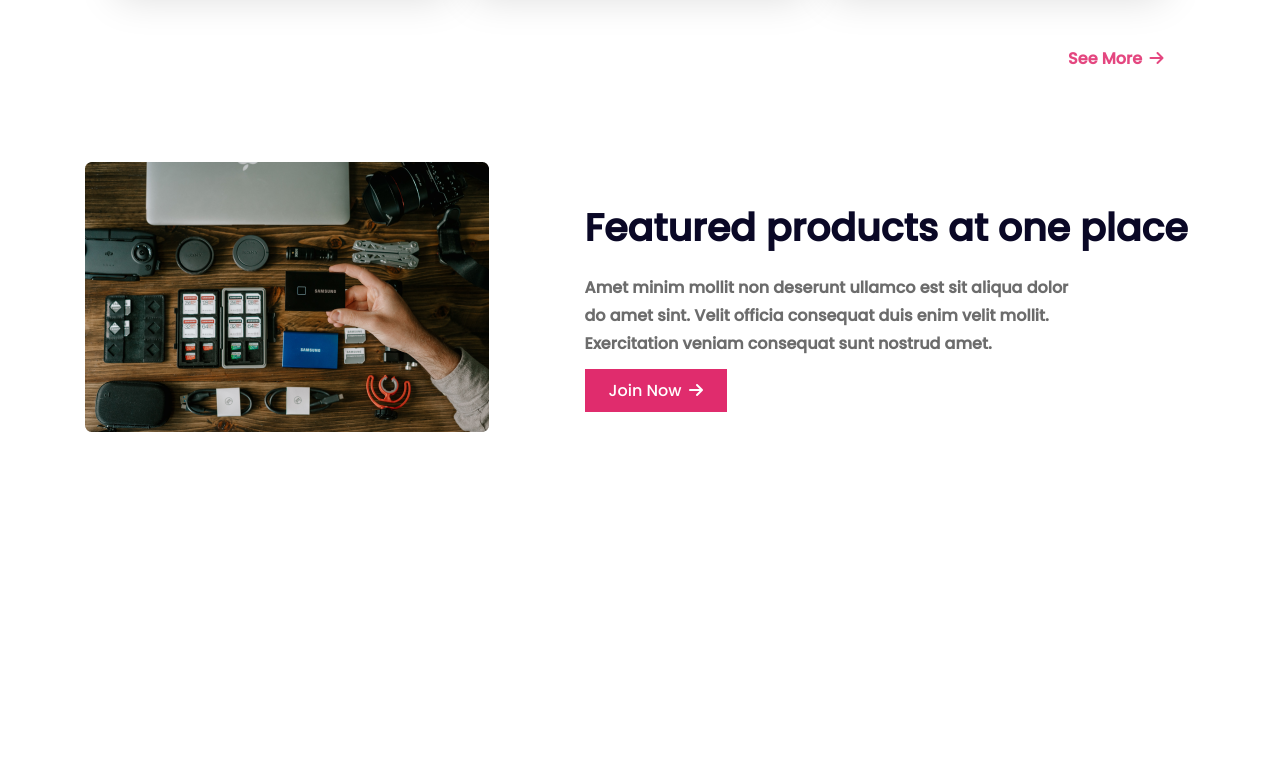
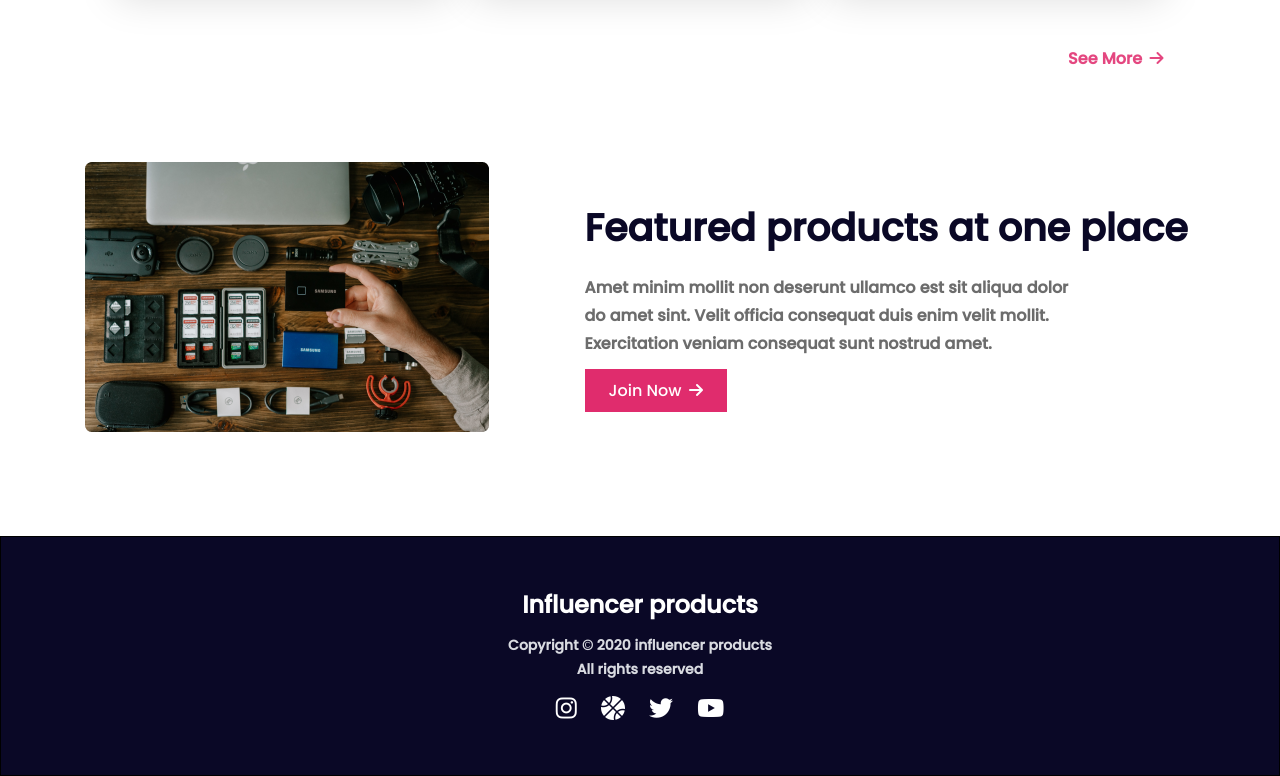
Before and after one commit to rakibul58/influencer-gear, a plain HTML site: page index.html in a window 1280 px wide. Shown: the part 2588-3364 px from the top of the page. Before the commit the page ends 3027 px from the top, so only its background shows below. Drawn offline with Linux system fonts and the light colour scheme.

Commit message:
foooter done

```diff
--- a/index.html
+++ b/index.html
@@ -353,5 +353,26 @@
     <!----------------------------------------------------
                          Main Ends
     ------------------------------------------------------>
+
+    <!----------------------------------------------------
+                         Footer Starts
+    ------------------------------------------------------>
+
+    <footer>
+        <div class="container">
+            <h3>
+                Influencer products
+            </h3>
+            <p>Copyright © 2020  influencer products<br>All rights reserved</p>
+            <a href=""><i class="social fa-brands fa-instagram"></i></a>
+            <a href=""><i class="social fa-solid fa-basketball"></i></a>
+            <a href=""><i class="social fa-brands fa-twitter"></i></a>
+            <a href=""><i class="social fa-brands fa-youtube"></i></a>
+        </div>
+    </footer>
+
+    <!----------------------------------------------------
+                         Footer Ends
+    ------------------------------------------------------>
 </body>
 </html>
--- a/styles/style.css
+++ b/styles/style.css
@@ -244,3 +244,50 @@
 }
 
 /*--------- Section-4 :end --------------*/
+
+
+/*------------------------------------------
+             footer styles
+-------------------------------------------*/
+
+.container{
+
+    margin-top: 100px;
+    border: 1px solid;
+    height: 240px;
+    background-color: #0A0826;
+    text-align: center;
+    padding-top: 50px;
+
+}
+
+.container h3 , .container p {
+    background-color: #0A0826;
+}
+
+.container h3{
+    font-weight: 700;
+    font-size: 24px;
+    line-height: 36px;
+    color: #FFFFFF;
+}
+
+.container p{
+    font-weight: 700;
+    font-size: 14px;
+    line-height: 24px;
+    color: #D9DBE1;
+    margin: 10px 0;
+}
+
+.container a{
+    text-decoration: none;
+    color: white;
+    background-color: #0A0826;
+    padding: 0px 10px;
+    font-size: 1.5em;
+}
+
+.social{
+    background-color: #0A0826;
+}
```
